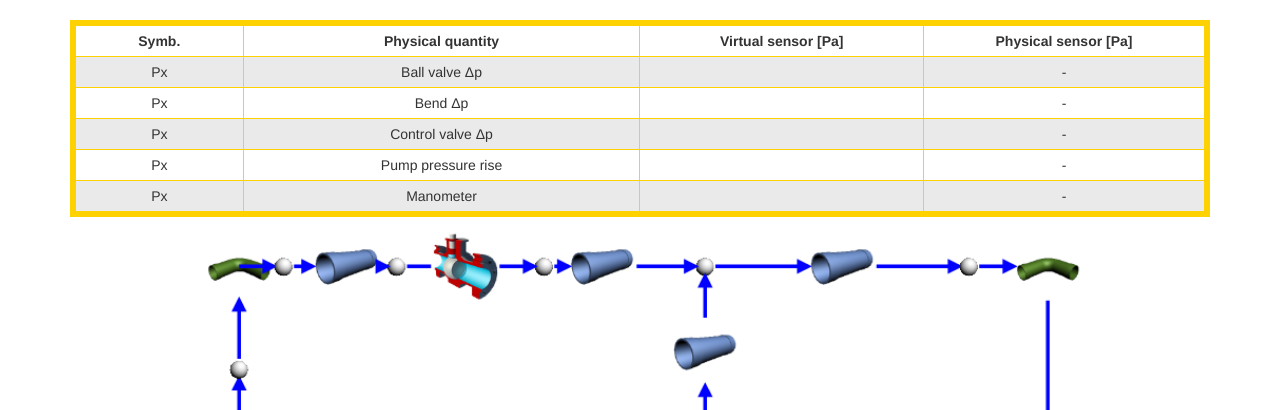
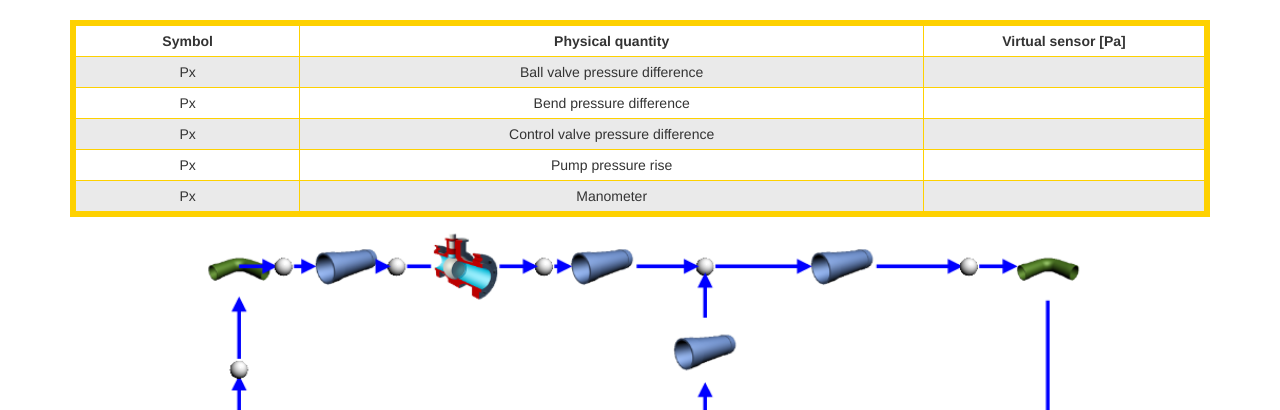
Before and after one commit to pkonas/devel-gcloud, a Flask app: template app/templates/index.html in a window 1280 px wide. Shown: the part 52-462 px from the top of the page. Run offline with Flask 2, Linux system fonts and the light colour scheme; the template is opened without the code that fills it, so the values that code supplies are empty; some libraries are stand-ins or nearby versions.

Commit message:
chrats update

```diff
--- a/app/static/style.css
+++ b/app/static/style.css
@@ -8,11 +8,15 @@ table {
   }
 
   .first-column {
-    width: 15%;
+    width: 20%;
+  }
+
+  .middle-column {
+    width: 55%;
   }
 
   .second-column {
-    width: 35%;
+    width: 30%;
   }
 
   .third-column {
--- a/app/templates/index.html
+++ b/app/templates/index.html
@@ -10,40 +10,34 @@
         <div>
           <table>
             <tr>
-              <th class="first-column">Symb.</th>
-              <th class="second-column">Physical quantity</th>
-              <th class="third-column">Virtual sensor [Pa]</th>
-              <th class="last-column">Physical sensor [Pa]</th>
+              <th class="first-column">Symbol</th>
+              <th class="middle-column">Physical quantity</th>
+              <th class="last-column">Virtual sensor [Pa]</th>
             </tr>
             <tr>
               <td>Px</td>
-              <td>Ball valve Δp</td>
+              <td>Ball valve pressure difference</td>
               <td>{{ data1 }}</td>
-              <td>-</td>
             </tr>
             <tr>
               <td>Px</td>
-              <td>Bend Δp</td>
+              <td>Bend pressure difference</td>
               <td>{{ data2 }}</td>
-              <td>-</td>
             </tr>
             <tr>
               <td>Px</td>
-              <td>Control valve Δp</td>
+              <td>Control valve pressure difference</td>
               <td>{{ data3 }}</td>
-              <td>-</td>
             </tr>
             <tr>
               <td>Px</td>
               <td>Pump pressure rise</td>
               <td>{{ data4 }}</td>
-              <td>-</td>
             </tr>
             <tr>
               <td>Px</td>
               <td>Manometer</td>
               <td>{{ data5 }}</td>
-              <td>-</td>
             </tr>
           </table>
         </div>
```
Also changed, not shown: app/main/charts.py (+6 -6 lines), app.db.
